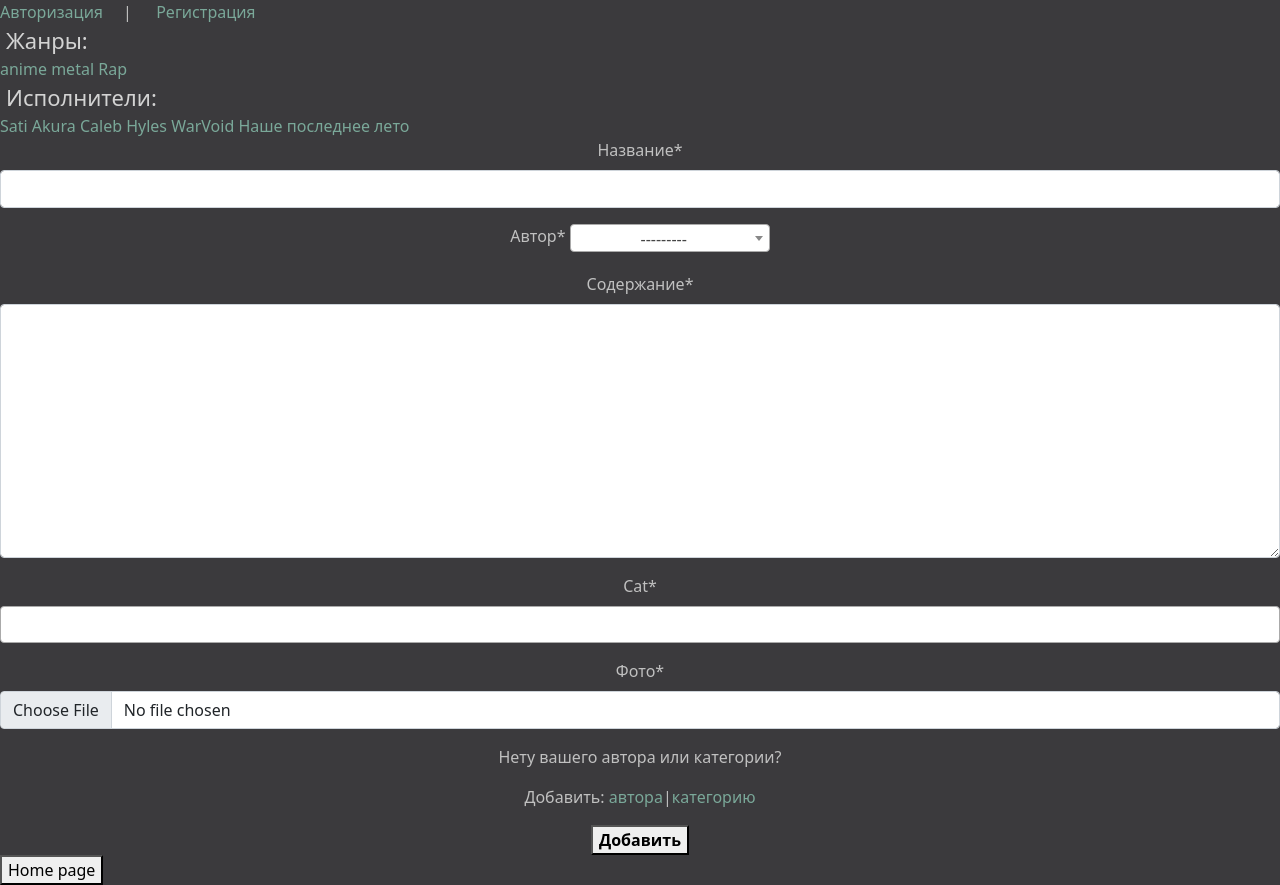
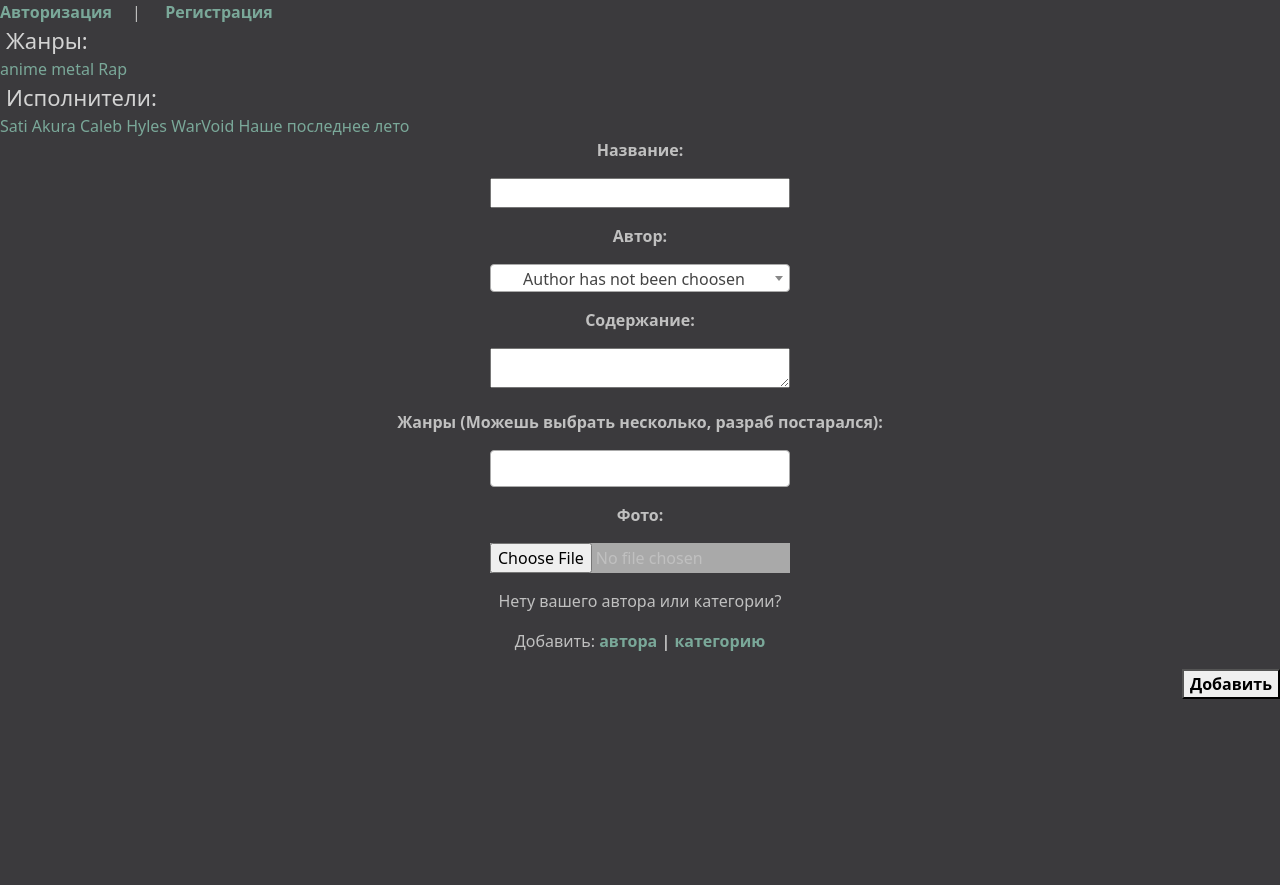
Before and after one commit to cashelastest/song-project, a Django app: page /forms/ in a window 1280 px wide. After the commit the page ends 699 px from the top, so only its background shows below. Run offline with Django 5.2, Linux system fonts and the light colour scheme; data comes from the database, SQL or seed files in the repository; both versions use the stored data as it was after the commit; some libraries are stand-ins or nearby versions.

Commit message:
Finish with pc version

```diff
--- a/facts/funfacts/forms.py
+++ b/facts/funfacts/forms.py
@@ -9,7 +9,8 @@ class AddSongForm(forms.ModelForm):
 
 	def __init__(self,*args,**kwargs):
 		super().__init__(*args, **kwargs)
-		self.fields['cat'].empty_label= "Category has not been choosen"
+		self.fields['author'].empty_label= "Author has not been choosen"
+
 
 
 	class Meta:
@@ -32,10 +33,10 @@ class AddCategoryForm(forms.ModelForm):
 
 
 class RegisterUserForm(UserCreationForm):
-	username = forms.CharField(label = 'LOGIN', widget = forms.TextInput(attrs ={'class':'form-input'}))
-	email = forms.EmailField(label = 'HJII!', widget=forms.EmailInput(attrs={'class':'form-input'}))
-	password1 = forms.CharField(label = 'Your secret key', widget = forms.PasswordInput(attrs={'class':'form-input'}))
-	password2 = forms.CharField(label = 'Repeat', widget = forms.PasswordInput(attrs={'class':'form-input'}))
+	username = forms.CharField(label = 'Юзернейм', widget = forms.TextInput(attrs ={'class':'form-input'}))
+	email = forms.EmailField(label = 'Почта', widget=forms.EmailInput(attrs={'class':'form-input'}))
+	password1 = forms.CharField(label = 'Твой секретный ключик', widget = forms.PasswordInput(attrs={'class':'form-input'}))
+	password2 = forms.CharField(label = 'Повтори', widget = forms.PasswordInput(attrs={'class':'form-input'}))
 
 	class Meta:
 		model =User
@@ -43,8 +44,8 @@ class RegisterUserForm(UserCreationForm):
 
 
 class LoginUserForm(AuthenticationForm):
-	username = forms.CharField(label = 'LOGIN', widget = forms.TextInput(attrs ={'class':'form-input'}))
-	password = forms.CharField(label = 'Your secret key', widget = forms.PasswordInput(attrs={'class':'form-input'}))
+	username = forms.CharField(label = 'Юзернейм', widget = forms.TextInput(attrs ={'class':'form-input'}))
+	password = forms.CharField(label = 'Секретный ключик', widget = forms.PasswordInput(attrs={'class':'form-input'}))
 class AddUrlForm(forms.Form):
 	url = forms.CharField(label = 'URL', widget = forms.URLInput(attrs = {'class':"form-input"}))
 
--- a/facts/funfacts/models.py
+++ b/facts/funfacts/models.py
@@ -42,11 +42,11 @@ class Category(models.Model):
 class Song(models.Model):
 	title = models.CharField(max_length = 255, verbose_name="Название")
 	slug = models.SlugField(max_length=255, unique=True, db_index = True, verbose_name = "URL")
-	author = models.ForeignKey('Author', on_delete = models.PROTECT, null = True,verbose_name='Автор')
+	author = models.ForeignKey('Author', on_delete = models.PROTECT, null = True,verbose_name='Автор', blank = True)
 	content = models.TextField(verbose_name="Содержание")
 	Image = models.ImageField(upload_to = 'photos/%Y/%m/%d/', verbose_name="Фото")
 	Video = models.FileField(upload_to = 'files/', verbose_name = 'файл', blank = True, null = True)
-	cat = models.ManyToManyField(Category, related_name='category')
+	cat = models.ManyToManyField(Category, verbose_name='Жанры (Можешь выбрать несколько, разраб постарался)',related_name='category')
 
 	def save(self, *args, **kwargs):
 		if not self.slug:
--- a/facts/funfacts/static/funfacts/css/styles.css
+++ b/facts/funfacts/static/funfacts/css/styles.css
@@ -85,6 +85,36 @@ text-align: left;
   padding-left: 6px;
   color: lightgray;
 }
-#id_author{
-  width: 200px;
+#id_author {
+  width: 300px;
+  background: darkgray;
+
 }
+
+#id_cat{
+  width: 300px;
+  color: black;
+}
+#id_title{
+  width: 300px;
+}
+#id_content{
+  width: 300px;
+  height: 40px;
+}
+#id_Image{
+  width: 300px;
+  background: darkgray;
+}
+.user_btn_PcTrue{
+  height: 43px;
+  border-radius: 12px;
+  border-color:#3B3A3D;
+    margin-right: 10px;
+}
+.user_btn_PcTrue:hover{
+  transition: all 500ms ;
+
+  background: darkgrey;
+  color: white;
+}
--- a/facts/funfacts/templates/funfacts/addSong.html
+++ b/facts/funfacts/templates/funfacts/addSong.html
@@ -5,14 +5,16 @@
 <form action="{%url 'addSong'%}" method="post" enctype="multipart/form-data">
 
 
-	<div class="registration" align="center">
+	<div class="song_block_Pc{{request.user_agent.is_pc}}" align="center">
 	<div>{{form.non_field_errors}}</div>
 	{%csrf_token%}
-	{{form|crispy}}
 
+	{%for f in form%}<p>
+<label for = "{{ f.id_for_label}}"><b>{{f.label}}:</b></label></p>{{f}}<p align="center"></p>
+{%endfor%}
 	<p>Нету вашего автора или категории?</p>
-	<p>Добавить:<a href="{% url 'addAuthor'%}"> автора</a>|<a href="{% url 'addCategory'%}">категорию</a></p>
-	<button type="submit" class="user"> <b>Добавить</b></button>
+	<p>Добавить:<b><a href="{% url 'addAuthor'%}"> автора </a> | <a href="{% url 'addCategory'%}"> категорию</a></b></p>
+	<p align="right"><button type="submit" class="user_btn_Pc{{request.user_agent.is_pc}}">  <b>Добавить</b></button></p>
 </form></div>
 
 
--- a/facts/funfacts/templates/funfacts/base.html
+++ b/facts/funfacts/templates/funfacts/base.html
@@ -34,8 +34,8 @@
 	{%else%}
 		<nav class='btn_nav_auth_Pc{{request.user_agent.is_pc}}'>
 
-<a href = "{% url 'login'%}">Авторизация&emsp; </a> | &emsp;
-<a href = "{% url 'registration'%}"> Регистрация </a></b>
+<a href = "{% url 'login'%}"><b>Авторизация&emsp;</b></a> | &emsp;
+<a href = "{% url 'registration'%}"><b> Регистрация </a></b>
 	</nav>
 
 {%endif%}
@@ -66,10 +66,8 @@
 </a>
 {%endif%}
 
-{%if cat_selected != 0%}
-<a href="{% url 'home'%}"><button>Home page</button></a>
-{%else%}
-<a href="{% url 'authorsPage'%}"><button>MENU OF SONGS</button></a>
-{%endif%}
+
+
+
 </body>
 </html>
--- a/facts/funfacts/templates/funfacts/home.html
+++ b/facts/funfacts/templates/funfacts/home.html
@@ -34,7 +34,4 @@
 {%endfor%}
 
 
-    Do stuff here...
-
-<p><a href = "{% url 'addSong' %}">9o0</a></p>
 {% endblock %}
--- a/facts/funfacts/urls.py
+++ b/facts/funfacts/urls.py
@@ -14,7 +14,8 @@ path('forms/', views.addSong.as_view(), name = "addSong"),
 path('logout/', views.logout_user, name = 'logout'),
 path('songs/addAuthor/', views.addAuthor.as_view(), name = 'addAuthor'),
 path('songs/addCategory/', views.addCategory.as_view(), name = 'addCategory'),
-path('songs/download/', views.download, name = 'downloads')
+path('songs/download/', views.download, name = 'downloads'),
+path('accounts/profile/', views.red, name = 'red'),
 
 
 ]
--- a/facts/funfacts/views.py
+++ b/facts/funfacts/views.py
@@ -169,6 +169,7 @@ class LoginUser(DataMixin,LoginView):
 	form_class=LoginUserForm
 	template_name = 'funfacts/login.html'
 	success_url = reverse_lazy('home')
+	login_url = reverse_lazy('home')
 
 	def get_context_data(self,*,object_list =None, **kwargs):
 		context = super().get_context_data(**kwargs)
@@ -209,3 +210,5 @@ def download(request):
 	'form': form,
 	}
 	return render(request, 'funfacts/download.html',context=context)
+def red(request):
+	return redirect('home')
```
Also changed, not shown: facts/funfacts/templates/funfacts/add_author.html (+5 -6 lines), facts/funfacts/templates/funfacts/add_category.html (+5 -5 lines), facts/funfacts/templates/funfacts/login.html (+8 -5 lines), facts/funfacts/templates/funfacts/registration.html (+5 -6 lines), facts/db.sqlite3, facts/funfacts/templates/funfacts/list_authors.html (line endings or trailing spaces), facts/media/photos/2024/07/22/Opera_Знімок_2024-07-05_195252_pidruchnyk.com.ua.png (added), facts/media/photos/2024/07/22/зображення_2024-07-22_013550693.png (added).
